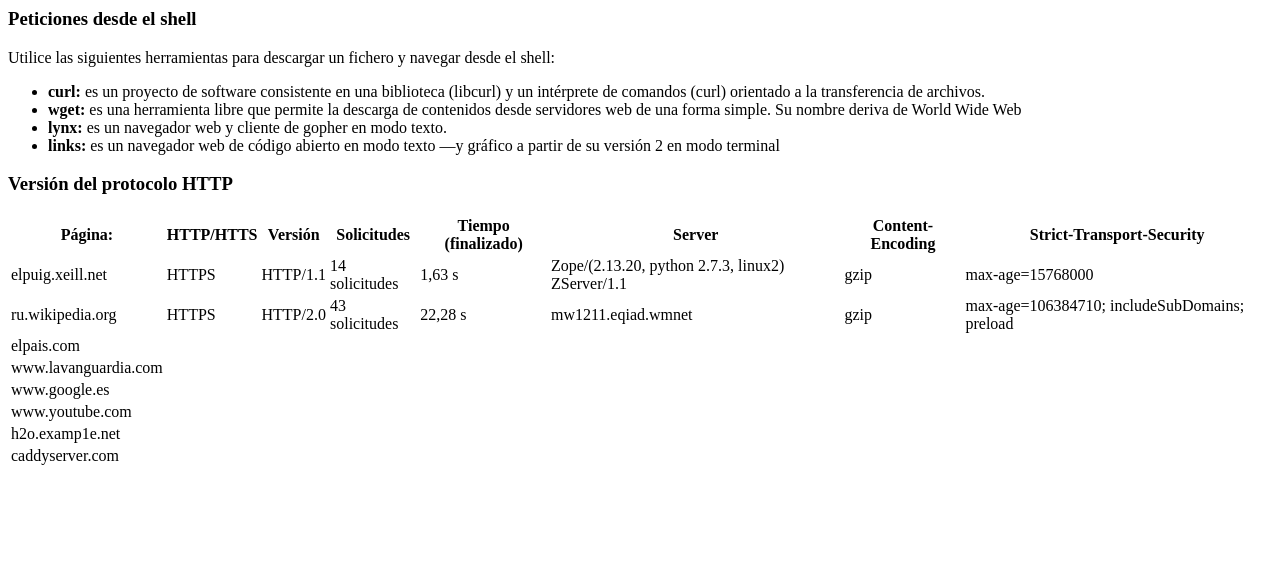
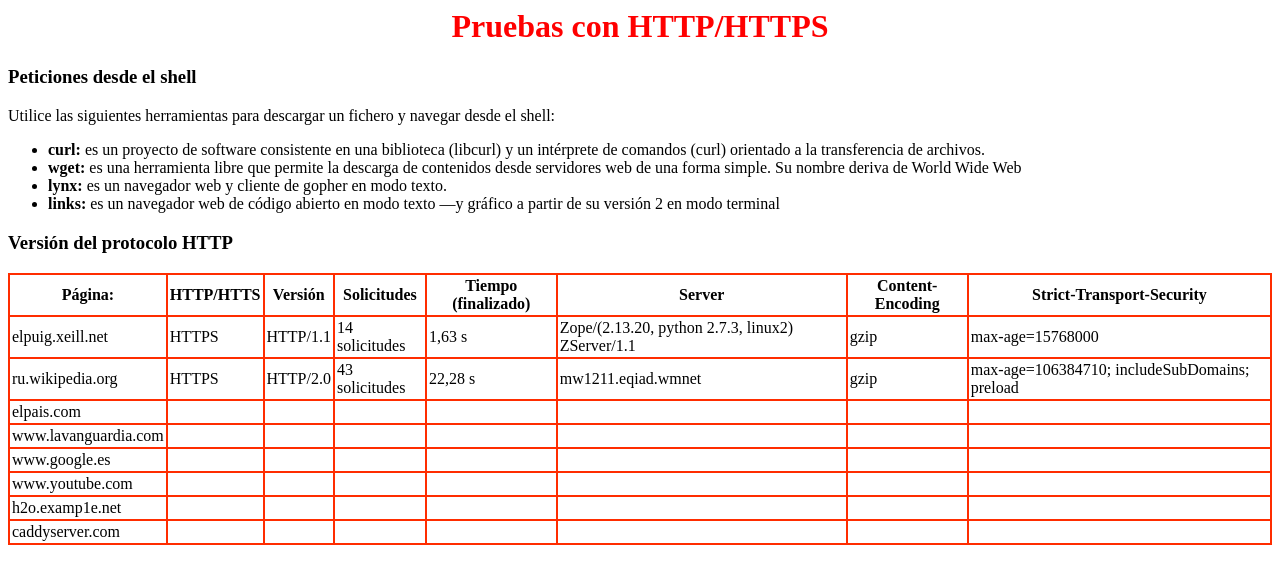
Before and after one commit to sbravor64/pag-victor, a plain HTML site: page victor.html in a window 1280 px wide. Drawn offline with Linux system fonts and the light colour scheme.

Commit message:
actividad 1 y 2

```diff
--- /dev/null
+++ b/victor.css
@@ -0,0 +1,6 @@
+#titulo {
+  color: red;
+  text-align:center;
+  border-width: 3px;
+  background-color:white;
+}
--- a/victor.html
+++ b/victor.html
@@ -1,6 +1,15 @@
-<h3>Peticiones desde el shell</h3>
-Utilice las siguientes herramientas para descargar un fichero y navegar desde el shell:
-<ul>
+<html lang="en">
+	<head>
+		<meta charset="UTF-8">
+		<title>HTTP/HTTPS</title>
+    <link rel="stylesheet" type="text/css" href="victor.css" />
+	</head>
+
+<h1 id="titulo">Pruebas con HTTP/HTTPS</h1>
+
+  <h3>Peticiones desde el shell</h3>
+  Utilice las siguientes herramientas para descargar un fichero y navegar desde el shell:
+  <ul>
  	<li><strong>curl: </strong>es un proyecto de software consistente en una biblioteca (libcurl) y un intérprete de comandos (curl) orientado a la transferencia de archivos.<strong>
 </strong></li>
  	<li><strong>wget: </strong>es una herramienta libre que permite la descarga de contenidos desde servidores web de una forma simple. Su nombre deriva de World Wide Web <strong>
@@ -9,9 +18,12 @@ Utilice las siguientes herramientas para descargar un fichero y navegar desde el
 </strong></li>
  	<li><strong>links: </strong>es un navegador web de código abierto en modo texto —y gráfico a partir de su versión 2 en modo terminal</li>
 </ul>
+
+
 <h3>Versión del protocolo HTTP</h3>
 <div>
-<table class="plain">
+<table class="tabla">
+<table border=1 cellspacing=0 cellpadding=2 bordercolor="FF2D00">
 <tbody>
 <tr>
 <th>Página:</th>
```
